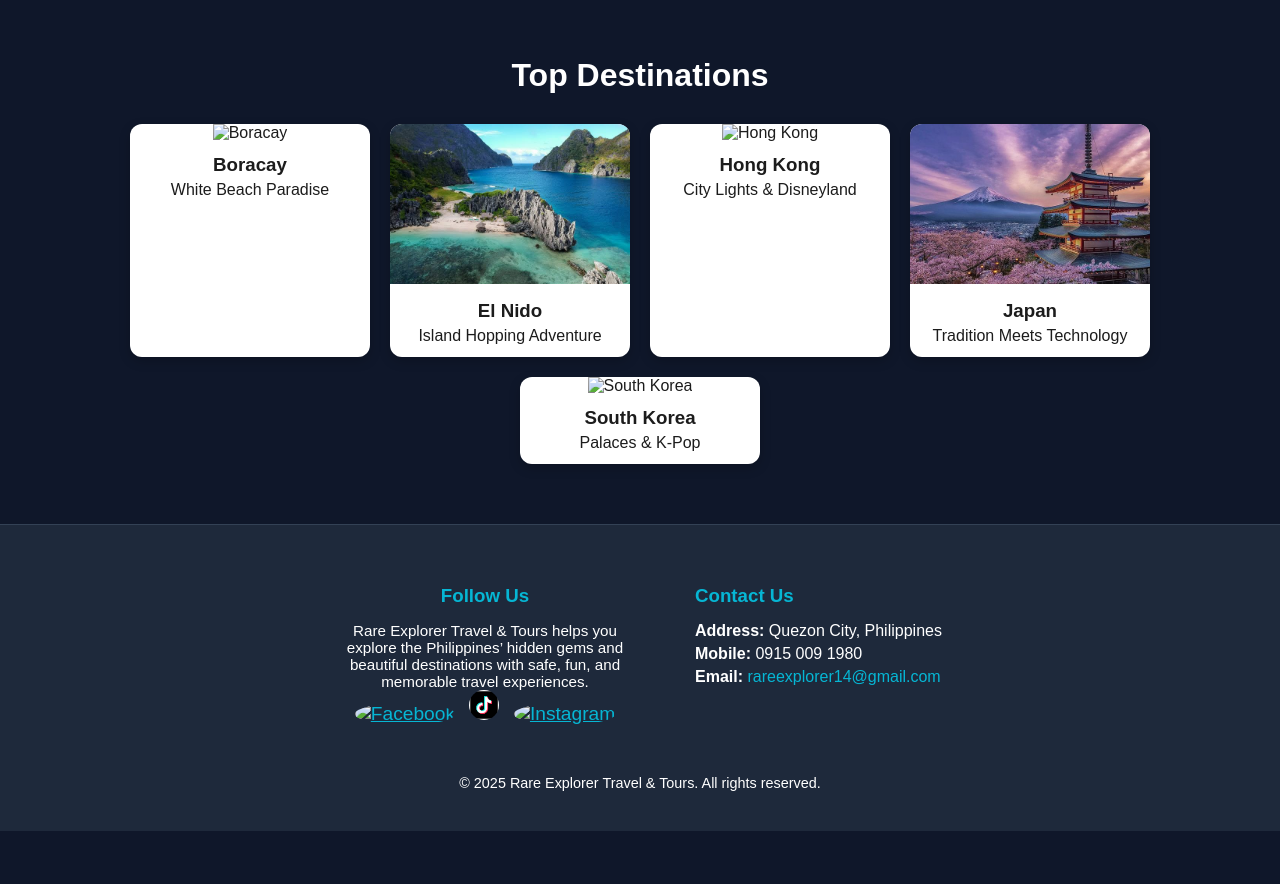
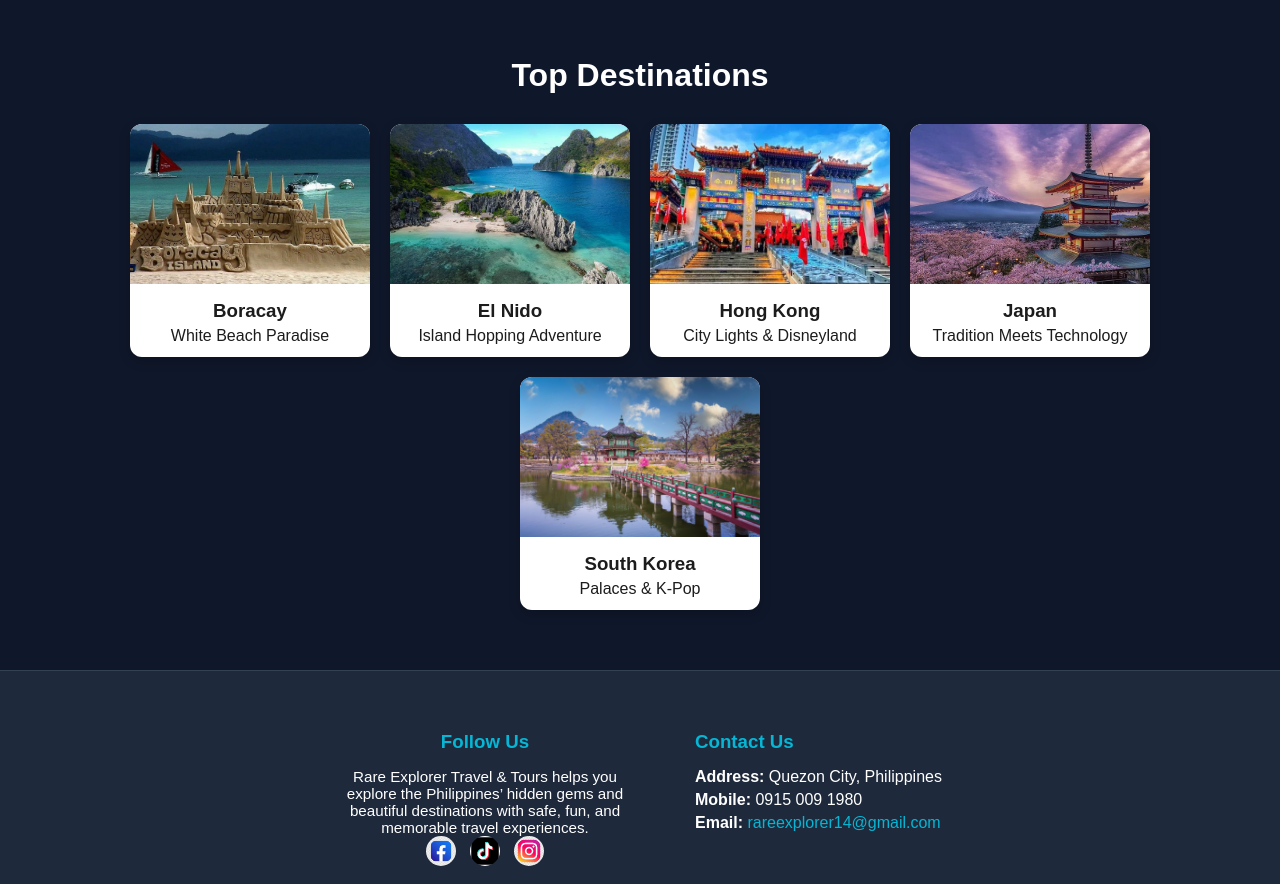
Before and after one commit to herniealelojo8-hub/RareExplorer, a plain HTML site: page public/Index.html in a window 1280 px wide. Shown: the part 673-1557 px from the top of the page. Before the commit the page ends 1504 px from the top, so only its background shows below. Drawn offline with Linux system fonts and the light colour scheme.

Commit message:
Update Index.html

```diff
--- a/public/Index.html
+++ b/public/Index.html
@@ -23,7 +23,7 @@
     justify-content: space-between;
     align-items: center;
     padding: 15px 50px;
-    background: #1e293b;
+    background: #1e293b;;
     color: #ffffff;
     position: sticky;
     top: 0;
@@ -47,7 +47,7 @@
     align-items: center;
     text-align: center;
     height: 75vh;
-    background: url('Images/Boracay_1.jpg') center/cover no-repeat;
+    background: url('Images/Boracay 1.jpg') center/cover no-repeat;
     color: #ffffff;
   }
   .hero h1 {
@@ -205,18 +205,19 @@
   font-size: 1.2rem;
   color: #06b6d4;
   transition: 0.3s;
-    background: transparent;
+  background: transparent; /* Ensure the background is transparent */
 }
 
 .social-icons img {
   border-radius: 50%;
-    background: transparent;
+  background: transparent; /* Remove any background behind the image */
 }
 
 .social-icons a:hover {
   color: #f59e0b;
-    background: transparent;
+  background: transparent; /* Keep hover background transparent */
 }
+
 
     .footer-description p {
       font-size: 0.95rem;
@@ -253,6 +254,7 @@
       }
     }
 </style>
+
 </head>
 <body>
 
@@ -285,7 +287,7 @@
     <h2>Top Destinations</h2>
     <div class="location-cards">
       <div class="card" onclick="openModal('boracay')">
-        <img src="Images/Boracay.jpg" alt="Boracay">
+        <img src="Images/Boracay_.jpg" alt="Boracay">
         <div class="info"><h3>Boracay</h3><p>White Beach Paradise</p></div>
       </div>
       <div class="card" onclick="openModal('elnido')">
@@ -293,7 +295,7 @@
         <div class="info"><h3>El Nido</h3><p>Island Hopping Adventure</p></div>
       </div>
       <div class="card" onclick="openModal('hongkong')">
-        <img src="Images/Hongkong.jpg" alt="Hong Kong">
+        <img src="Images/Hongkong_.jpg" alt="Hong Kong">
         <div class="info"><h3>Hong Kong</h3><p>City Lights & Disneyland</p></div>
       </div>
       <div class="card" onclick="openModal('japan')">
@@ -301,17 +303,17 @@
         <div class="info"><h3>Japan</h3><p>Tradition Meets Technology</p></div>
       </div>
       <div class="card" onclick="openModal('korea')">
-        <img src="Images/South_Korea.jpg" alt="South Korea">
+        <img src="Images/South Korea.jpg" alt="South Korea">
         <div class="info"><h3>South Korea</h3><p>Palaces & K-Pop</p></div>
       </div>
     </div>
   </section>
 
-  <!-- Modals -->
+  <!-- Boracay -->
   <div id="boracay" class="modal">
     <span class="close" onclick="closeModal('boracay')">&times;</span>
     <div class="modal-content">
-      <img src="Images/Boracay.jpg" alt="Boracay">
+      <img src="Images/Boracay_.jpg" alt="Boracay">
       <div class="modal-info">
         <h2>Boracay Travel Package</h2>
         <h3>Price</h3><p>₱12,500 per person</p>
@@ -327,6 +329,7 @@
     </div>
   </div>
 
+  <!-- El Nido -->
   <div id="elnido" class="modal">
     <span class="close" onclick="closeModal('elnido')">&times;</span>
     <div class="modal-content">
@@ -346,10 +349,11 @@
     </div>
   </div>
 
+  <!-- Hong Kong -->
   <div id="hongkong" class="modal">
     <span class="close" onclick="closeModal('hongkong')">&times;</span>
     <div class="modal-content">
-      <img src="Images/Hongkong.jpg" alt="Hong Kong">
+      <img src="Images/Hongkong_.jpg" alt="Hong Kong">
       <div class="modal-info">
         <h2>Hong Kong Travel Package</h2>
         <h3>Price</h3><p>₱20,000 per person</p>
@@ -365,6 +369,7 @@
     </div>
   </div>
 
+  <!-- Japan -->
   <div id="japan" class="modal">
     <span class="close" onclick="closeModal('japan')">&times;</span>
     <div class="modal-content">
@@ -384,10 +389,11 @@
     </div>
   </div>
 
+  <!-- South Korea -->
   <div id="korea" class="modal">
     <span class="close" onclick="closeModal('korea')">&times;</span>
     <div class="modal-content">
-      <img src="Images/South_Korea.jpg" alt="South Korea">
+      <img src="Images/South Korea.jpg" alt="South Korea">
       <div class="modal-info">
         <h2>South Korea Travel Package</h2>
         <h3>Price</h3><p>₱35,000 per person</p>
@@ -406,20 +412,22 @@
   <!-- Footer -->
   <footer>
     <div class="footer-container">
+
       <div class="footer-column" style="text-align:center;">
         <h3>Follow Us</h3>
         <div class="footer-description">
           <p>Rare Explorer Travel & Tours helps you explore the Philippines’ hidden gems and beautiful destinations with safe, fun, and memorable travel experiences.</p>
         </div>
+
         <div class="social-icons" style="margin-bottom:10px;">
             <a href="https://www.facebook.com/RaRe.explorer14/" target="_blank">
-                <img src="Images/facebook.png" alt="Facebook" style="width:30px; height:30px;">
+                <img src="Images/facebook.jfif" alt="Facebook" style="width:30px; height:30px;">
             </a>
             <a href="https://tiktok.com/@raeexplor.trav" target="_blank">
                 <img src="Images/tiktok.png" alt="TikTok" style="width:30px; height:30px;">
             </a>
             <a href="https://instagram.com/rareexplorer.traveltours" target="_blank">
-                <img src="Images/instagram.png" alt="Instagram" style="width:30px; height:30px;">
+                <img src="Images/download.jfif" alt="Instagram" style="width:30px; height:30px;">
             </a>
         </div>
       </div>
```
Lines whose indentation alone changed are shown as unchanged.
